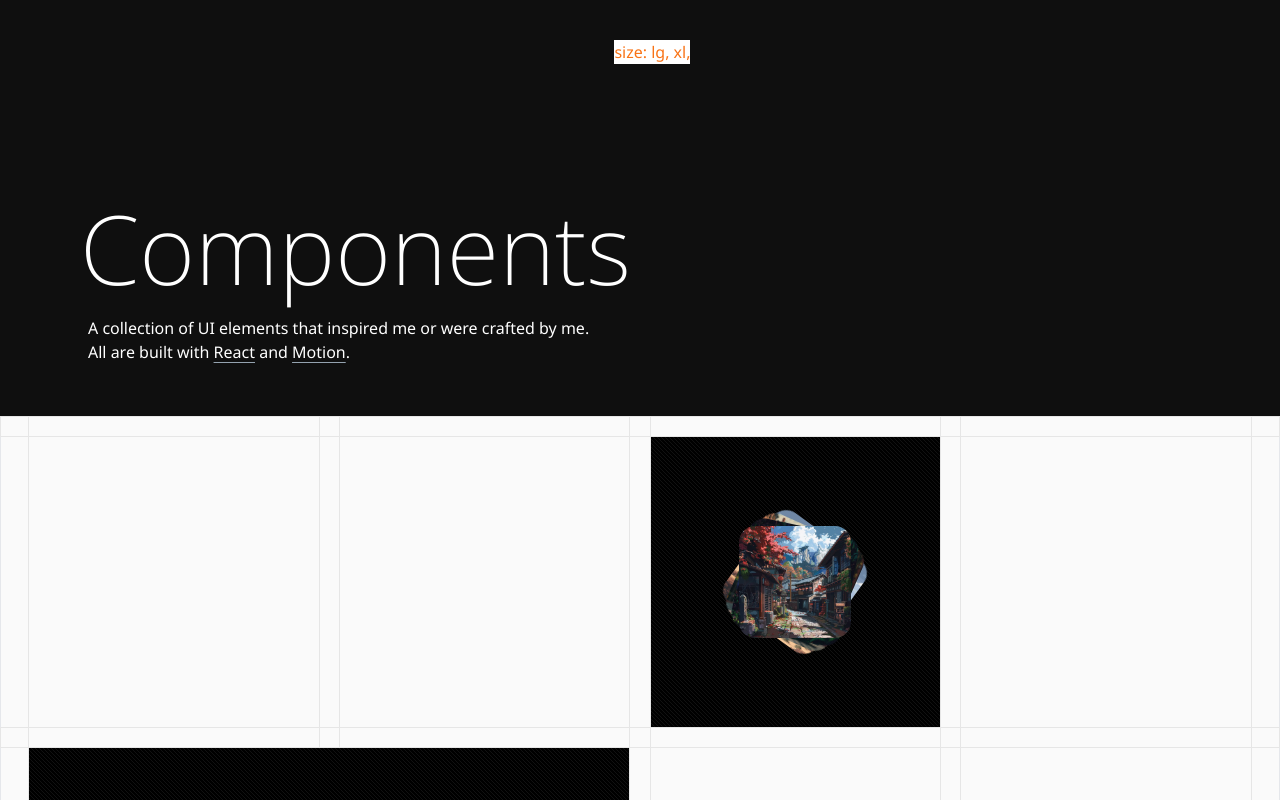
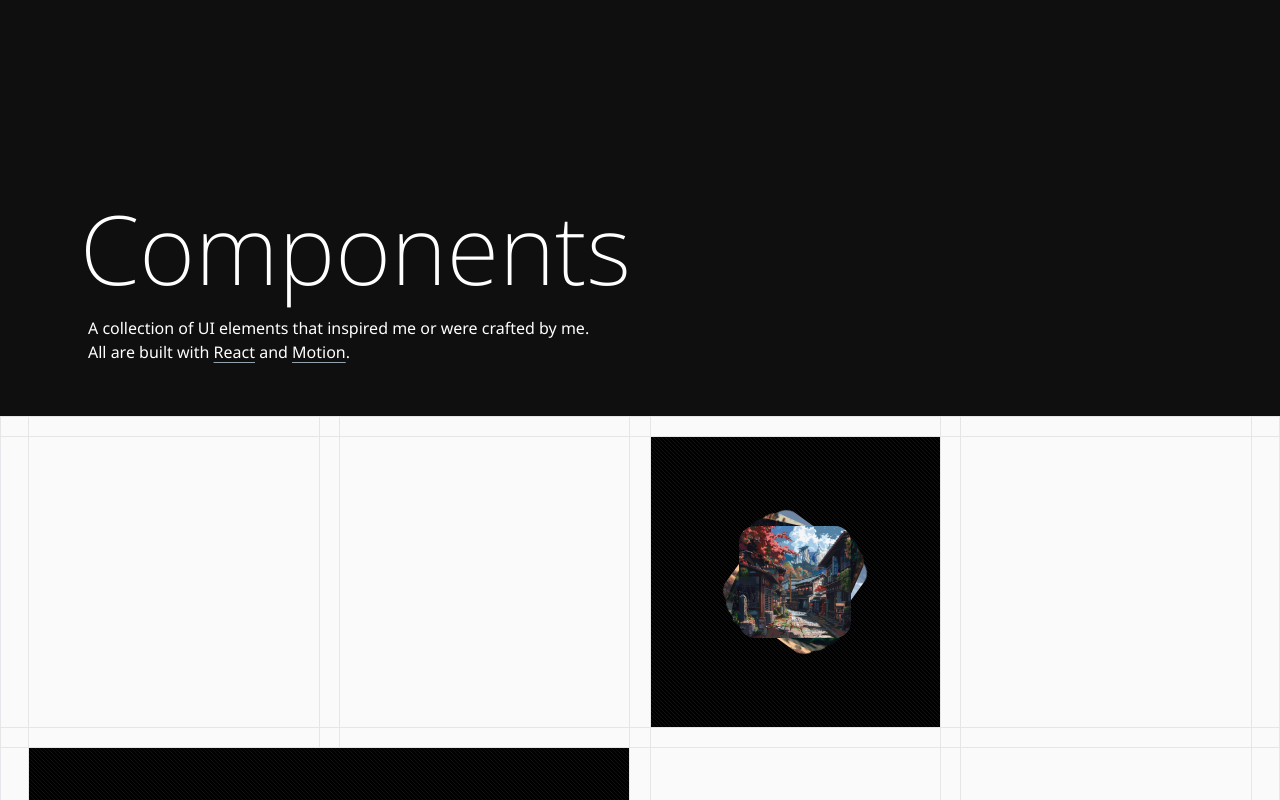
Before and after one commit to hriosnl/portfolio.design-observations, a Next.js app: page /ui-components in a window 1280 px wide. Shown: the top 800 px of the page. Built offline with nearby package versions, Linux system fonts and the light colour scheme; a web font is replaced by a local one.

Commit message:
Added Components page

```diff
--- a/app/(projects)/ui-components/page.tsx
+++ b/app/(projects)/ui-components/page.tsx
@@ -3,10 +3,7 @@
 import { FadeIn } from "@/components/FadeIn";
 import FluidTabs from "@/components/ui-components/FluidTabs";
 import ImageStack from "@/components/ui-components/ImageStack";
-import { useCurrentScreenSize } from "@/hooks/useBreakpoint";
 export default function Elements() {
-  const screenSize = useCurrentScreenSize();
-
   return (
     <main className="relative size-full">
       <div className="bg-[#0F0F0F] text-white fixed inset-0">
@@ -35,9 +32,9 @@ export default function Elements() {
       </div>
       <ElementsContainer />
 
-      <div className="absolute top-10 left-[48%] text-orange-500 bg-white">
+      {/* <div className="absolute top-10 left-[48%] text-orange-500 bg-white">
         size: {screenSize}
-      </div>
+      </div> */}
       <FadeIn />
     </main>
   );
```
